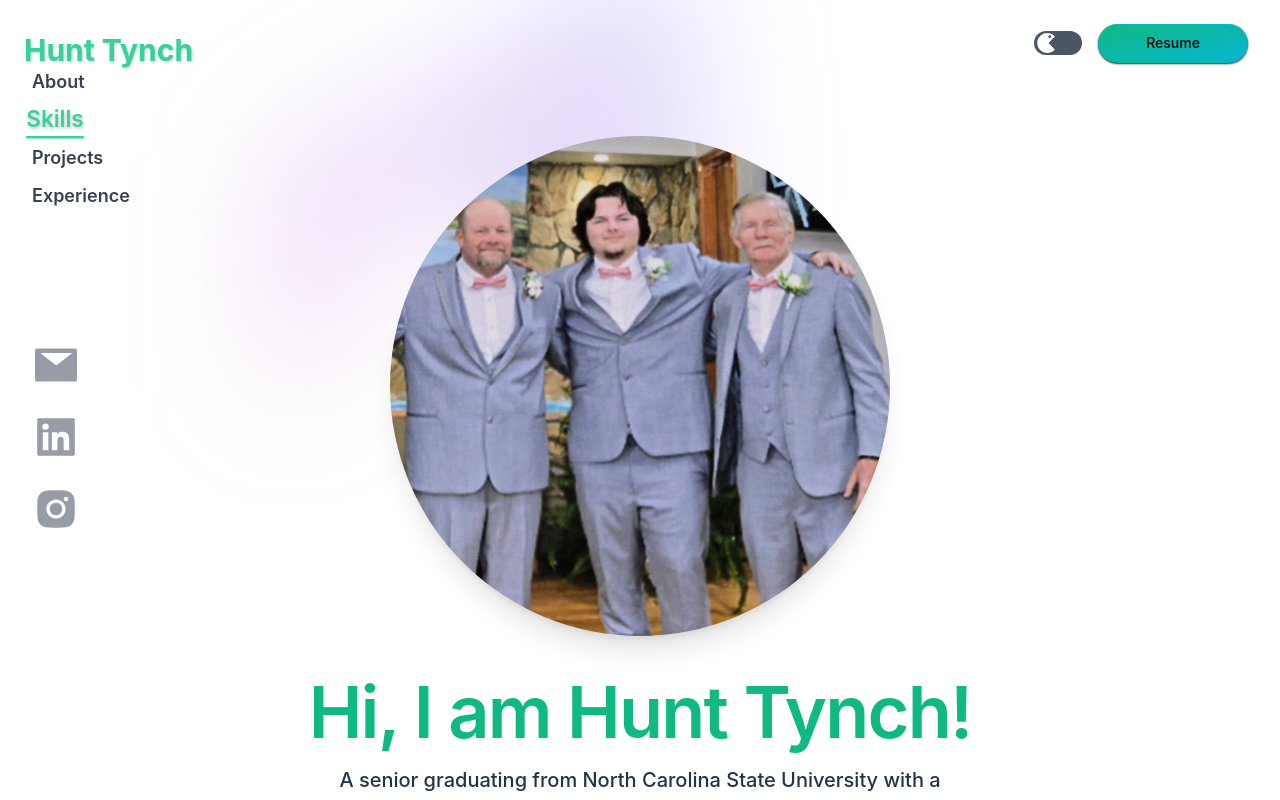
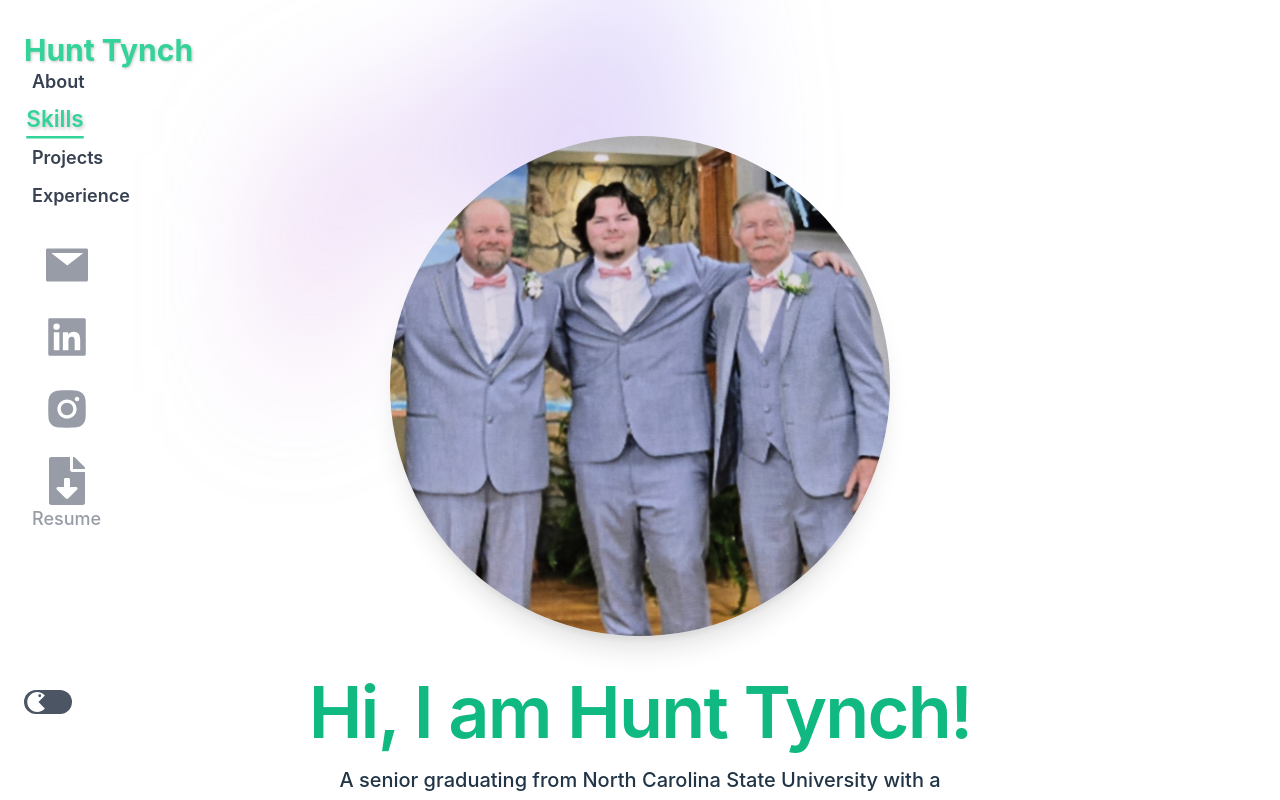
Before and after one commit to hctynch/hctynch.github.io, a React (Vite) app: page / in a window 1280 px wide. Shown: the top 800 px of the page. Built offline with nearby package versions, Linux system fonts and the light colour scheme.

Commit message:
Removed Resume button and added a react-icon to download resume.

```diff
--- a/src/components/Navbar.jsx
+++ b/src/components/Navbar.jsx
@@ -1,7 +1,8 @@
 import { Button } from '@headlessui/react';
 import { useEffect, useRef, useState } from 'react';
 import { AiFillInstagram, AiFillLinkedin, AiFillMail } from 'react-icons/ai';
-import PacmanToggle from './PacmanToggle';
+import { FaFileDownload } from 'react-icons/fa';
+import PacmanToggle from '../components/PacmanToggle.jsx';
 
 const navigation = [
   { name: 'About', href: '#about' },
@@ -180,21 +181,21 @@ export default function Example() {
   return (
     <div className="max-h-max">
       <header className="fixed inset-x-0 top-0 z-50">
-        <nav aria-label="Global" className="flex items-center justify-between p-6 lg:px-8">
-          <div className="flex lg:flex-1">
-            <a href="#home" className="absolute -m-1.5 p-1.5 left-2 top-8 lg:left-6">
+        <nav aria-label="Global" className="flex items-center justify-between p-6 sm:px-8">
+          <div className="flex sm:flex-1">
+            <a href="#home" className="absolute -m-1.5 p-1.5 left-2 top-8 sm:left-6">
               <span className="sr-only">Hunt Tynch</span>
-              <p className="text-emerald-400 font-Inter font-bold text-xl lg:text-3xl text-shadow-sm">
+              <p className="text-emerald-400 font-Inter font-bold text-xl sm:text-3xl text-shadow-sm">
                 Hunt Tynch
               </p>
             </a>
           </div>
-          <div className="flex-col flex items-start absolute  top-16 left-2 lg:left-8">
+          <div className="flex-col flex items-start absolute  top-16 left-2 sm:left-8">
             {navigation.map((item, index) => (
               <a
                 key={item.name}
                 href={item.href}
-                className={`font-Inter md:text-lg text-sm font-semibold relative transform transition-all duration-500 hover:text-emerald-400 my-1 ${
+                className={`font-Inter sm:text-lg text-sm font-semibold relative transform transition-all duration-500 hover:text-emerald-400 my-1 ${
                   activeIndex === index
                     ? "scale-125 text-shadow-sm text-emerald-400"
                     : "scale-100 dark:text-gray-200 text-gray-700"
@@ -213,27 +214,12 @@ export default function Example() {
               </a>
             ))}
           </div>
-          <div className="hidden lg:flex lg:flex-1 lg:justify-end items-center gap-4">
+        </nav>
+      </header>
+      <div className="fixed bottom-20 left-6">
             {/* Pacman Toggle - Always visible */}
             <PacmanToggle onChange={setShowPacman} />
-
-            {/* Resume Button - Visible only on large screens */}
-            <a
-              href="/Hunt_Tynch_Resume.pdf"
-              download
-              className="lg:block"
-            >
-              <Button className="min-w-[150px] font-Inter hover:to-cyan-600 hover:from-emerald-700 justify-center from-emerald-500 to-cyan-500 bg-gradient-to-br text-black relative flex rounded-full text-sm focus:outline-none focus:ring-2 focus:ring-white focus:ring-offset-2 focus:ring-offset-gray-800 shadow-sm shadow-gray-800">
-                Resume
-              </Button>
-            </a>
-          </div>
-          <div className="fixed right-2 z-50 top-8 lg:hidden">
-            <PacmanToggle onChange={setShowPacman} />
-          </div>
-        </nav>
-      </header>
-
+      </div>
       <div className="relative isolate px-6 pt-14 lg:px-8">
         {/* First Polygon */}
         <div
@@ -292,12 +278,12 @@ export default function Example() {
         </div>
         <div className="flex flex-col items-end mx-20 -my-32 min-w-60 sm:mx-0 sm:max-w-full sm:items-center">
         {/* Main Content */}
-        <div className="lg:max-w-2xl py-32 sm:py-44" id="home" ref={(el) => (sectionRefs.current[4] = el)}>
+        <div className="sm:max-w-2xl py-32 sm:py-44" id="home" ref={(el) => (sectionRefs.current[4] = el)}>
           <div className="flex flex-col text-start sm:justify-center sm:text-center sm:items-center">
-            <div className="flex justify-end lg:justify-center items-center mb-10">
+            <div className="flex justify-end sm:justify-center items-center mb-10">
             <img
               src="/centered_pic.jpeg"
-              className="h-[200px] w-[200px] lg:w-[500px] lg:h-[500px] object-cover object-top shadow-xl rounded-full"
+              className="h-[200px] w-[200px] sm:w-[500px] sm:h-[500px] object-cover object-top shadow-xl rounded-full"
             />
             </div>
             <h1 className="text-balance text-3xl font-semibold tracking-tight text-emerald-500 lg:text-7xl">
@@ -308,9 +294,9 @@ export default function Example() {
             </p>
           </div>
         </div>
-          <div className="max-w-60 lg:max-w-2xl -my-8 sm:-my-0 sm:py-44" id="about" href="#about" ref={(el) => (sectionRefs.current[0] = el)}>
+          <div className="max-w-60 md:max-w-2xl -my-8 sm:-my-0 sm:py-44" id="about" href="#about" ref={(el) => (sectionRefs.current[0] = el)}>
             <div className="flex flex-col text-start sm:justify-center sm:text-center sm:items-center">
-              <h1 className="text-balance text-3xl font-semibold tracking-tight text-emerald-500 lg:text-7xl">
+              <h1 className="text-balance text-3xl font-semibold tracking-tight text-emerald-500 md:text-7xl">
                 About
               </h1>
                 <p className="mt-4 text-balance sm:text-center text-md font-medium light:text-gray-500 dark:text-gray-400 sm:text-xl/8">
@@ -321,13 +307,13 @@ export default function Example() {
                 </p>
         </div>
         </div>
-        <div className="max-w-60 lg:max-w-2xl my-32 sm:-my-0 sm:py-44" id="skills" href="#skills" ref={(el) => (sectionRefs.current[1] = el)}>
+        <div className="max-w-60 sm:max-w-2xl my-32 sm:-my-0 sm:py-44" id="skills" href="#skills" ref={(el) => (sectionRefs.current[1] = el)}>
           <div className="flex flex-col text-start sm:justify-center sm:text-center sm:items-center">
-            <h1 className="text-balance text-3xl font-semibold tracking-tight text-emerald-500 lg:text-7xl">
+            <h1 className="text-balance text-3xl font-semibold tracking-tight text-emerald-500 sm:text-7xl">
               Skills
             </h1>
             <div className="flex items-center justify-center">
-              <div className="grid grid-cols-2 sm:grid-cols-3 lg:grid-cols-5 gap-6 mt-5">
+              <div className="grid grid-cols-2 sm:grid-cols-5 gap-6 mt-5">
                 {skills.map((skill, index) => (
                   <div
                     key={index}
@@ -349,9 +335,9 @@ export default function Example() {
             </div>
           </div>
         </div>
-        <div className="max-w-60 lg:max-w-2xl sm:-my-0 sm:py-44" id="projects" href="#projects" ref={(el) => (sectionRefs.current[2] = el)}>
+        <div className="max-w-60 sm:max-w-2xl sm:-my-0 sm:py-44" id="projects" href="#projects" ref={(el) => (sectionRefs.current[2] = el)}>
           <div className="flex flex-col text-start sm:justify-center sm:text-center sm:items-center">
-            <h1 className="text-balance text-3xl font-semibold tracking-tight text-emerald-500 lg:text-7xl">
+            <h1 className="text-balance text-3xl font-semibold tracking-tight text-emerald-500 sm:text-7xl">
               Projects
             </h1>
             <div className="grid grid-cols-1 sm:grid-cols-2 gap-8 mt-5">
@@ -449,6 +435,10 @@ export default function Example() {
             <a href="https://www.instagram.com/h.tynch04" target="_blank" rel="noopener noreferrer">
               <AiFillInstagram className="text-3xl lg:text-5xl opacity-70 hover:opacity-100 text-gray-500 hover:text-emerald-400 transition-all" />
             </a>
+            <a href="/Hunt_Tynch_Resume.pdf" download className="flex flex-col items-center text-3xl lg:text-5xl opacity-70 hover:opacity-100 text-gray-500 hover:text-emerald-400 transition-all">
+                <FaFileDownload />
+                <span className="text-xs sm:text-lg">Resume</span>
+            </a>
           </div>
         </div>
         </div>
```
